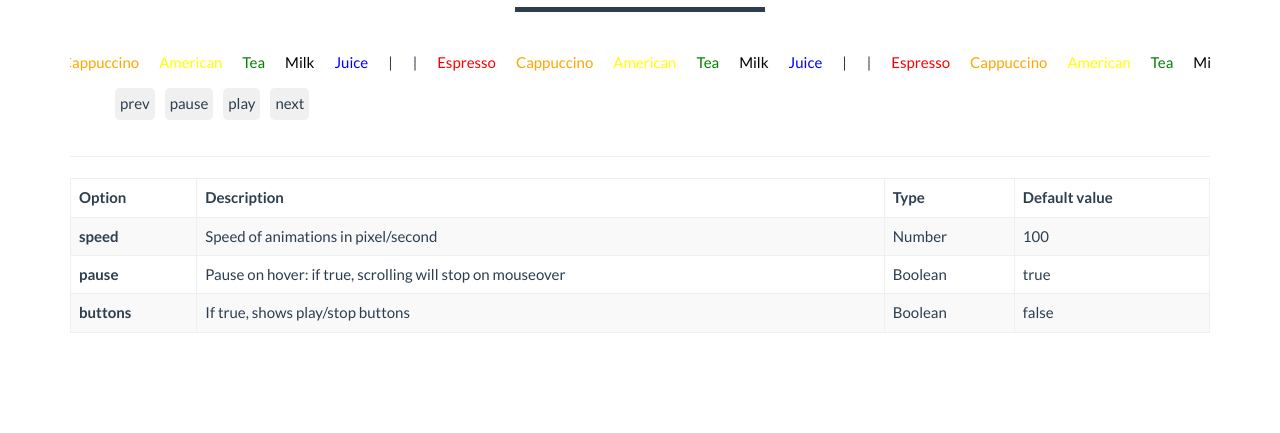
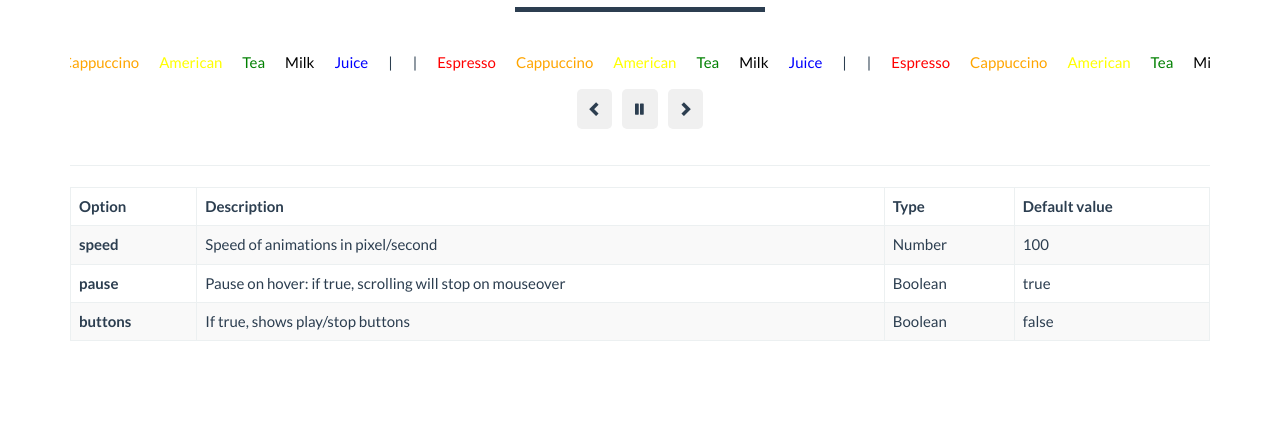
Before and after one commit to tonysamperi/endless-river, a plain HTML site: page index.html in a window 1280 px wide. Shown: the part 667-1100 px from the top of the page. Drawn offline with nearby package versions, Linux system fonts and the light colour scheme.

Commit message:
master sync
master sync

```diff
--- a/css/endlessRiver.css
+++ b/css/endlessRiver.css
@@ -6,6 +6,7 @@ min-height: 50px;
 	margin: 0;
 	padding: 0;
 	overflow: hidden;
+	text-align: center;
 }
 /* that serves as a mask. so you get a sort of padding both left and right */
 .tickercontainer .mask {
@@ -29,13 +30,17 @@ padding: 0;
 
 ul.er-controls{
 	list-style: none;
+	display: inline-block;
+	padding: 0;
 }
 ul.er-controls > li{
 	display: inline-block;
-	padding: 5px;
+	padding: 0 10px;
 	background: #f0f0f0;
 	margin: 5px;
 	border-radius: 5px;
+	height: 40px;
+	line-height: 40px;
 }
 ul.er-controls > li:hover{
 	background: #f5f5f5;
--- a/js/endlessRiver.js
+++ b/js/endlessRiver.js
@@ -71,21 +71,24 @@ jQuery.fn.endlessRiver = function (settings) {
 
 		if(settings.buttons){
 			var $buttons = j('<ul class="er-controls">'+
-			'<li class="prev">prev</li>'+
-			'<li class="pause">pause</li>'+
-			'<li class="play">play</li>'+
-			'<li class="next">next</li>'+
+			'<li class="prev glyphicon glyphicon-chevron-left"></li>'+
+			'<li class="pause glyphicon glyphicon-pause"></li>'+
+			'<li class="next glyphicon glyphicon-chevron-right"></li>'+
 			'</ul>');
 			$buttons.insertAfter($tickercontainer);
 			//DELEGATE IS BETTER!
 			$("body").on("click", "#"+id+" .er-controls > .pause", function(){
 				if(!run) return false;
+				$(this).removeClass("pause glyphicon glyphicon-pause");
+				$(this).addClass("play glyphicon glyphicon-play");
 				$line.unbind('mouseenter mouseleave');
 				run = false;
 			});
 
 			$("body").on("click", "#"+id+" .er-controls > .play", function(){
 				if(run) return false;
+				$(this).removeClass("play glyphicon glyphicon-play");
+				$(this).addClass("pause glyphicon glyphicon-pause");
 				run = true;
 				setHover();
 				var offset = $line.offset().left;
@@ -101,7 +104,7 @@ jQuery.fn.endlessRiver = function (settings) {
 				}
 				var spazio = $line.children("li:first").outerWidth(true);
         		var tempo = spazio / settings.speed * 1000;
-				$line.stop().animate({left: '-=' + spazio}, tempo, "linear", function () {
+				$line.stop(true,true).animate({left: '-=' + spazio}, tempo, "linear", function () {
                 	$line.children("li:first").appendTo($line);
                 	$line.css("left", 0);
             	});
@@ -117,7 +120,7 @@ jQuery.fn.endlessRiver = function (settings) {
 				$line.css("left", "-"+spazio+"px");
 				$line.children("li:last").prependTo($line);
         		var tempo = spazio / settings.speed * 1000;
-				$line.stop().animate({left: '+=' + spazio}, tempo, "linear");
+				$line.stop(true,true).animate({left: '+=' + spazio}, tempo, "linear");
 
 			});
 		}
```
Lines whose indentation alone changed are shown as unchanged.
